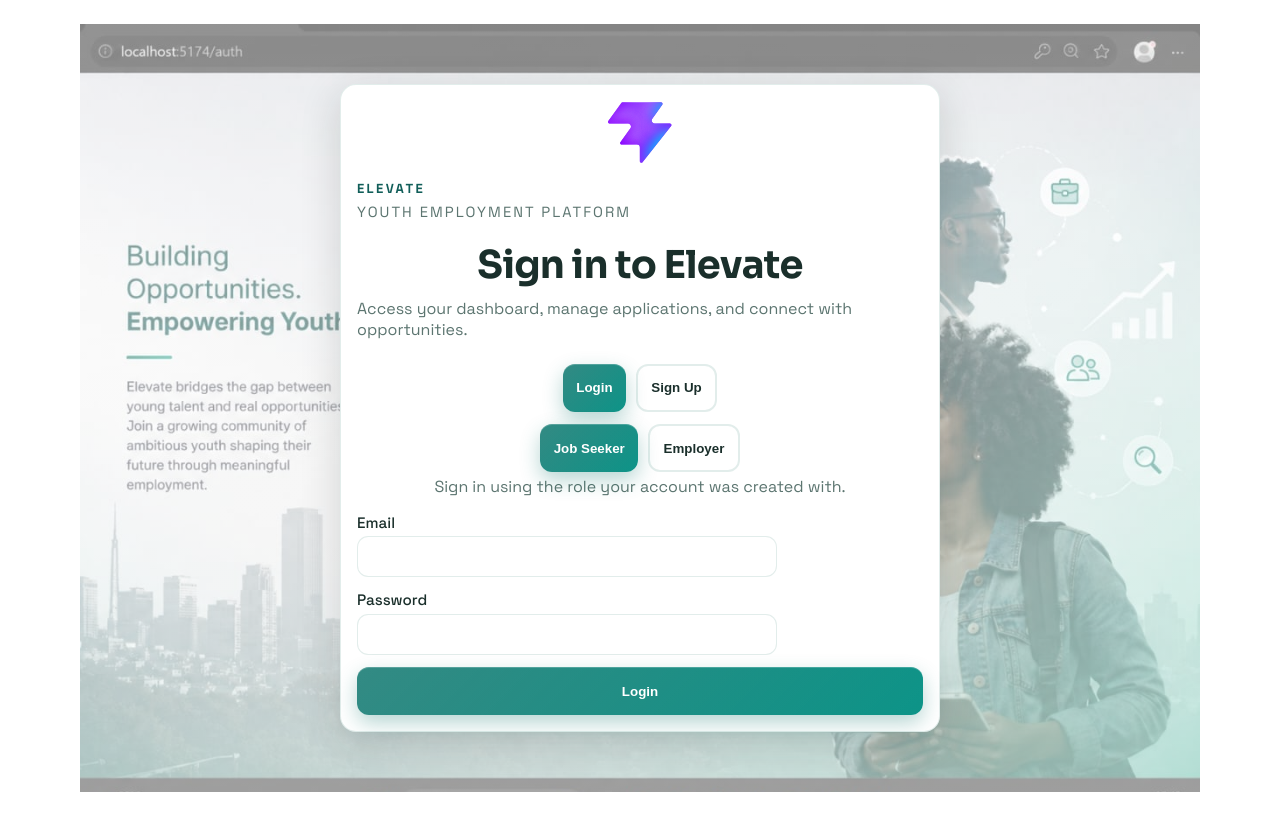
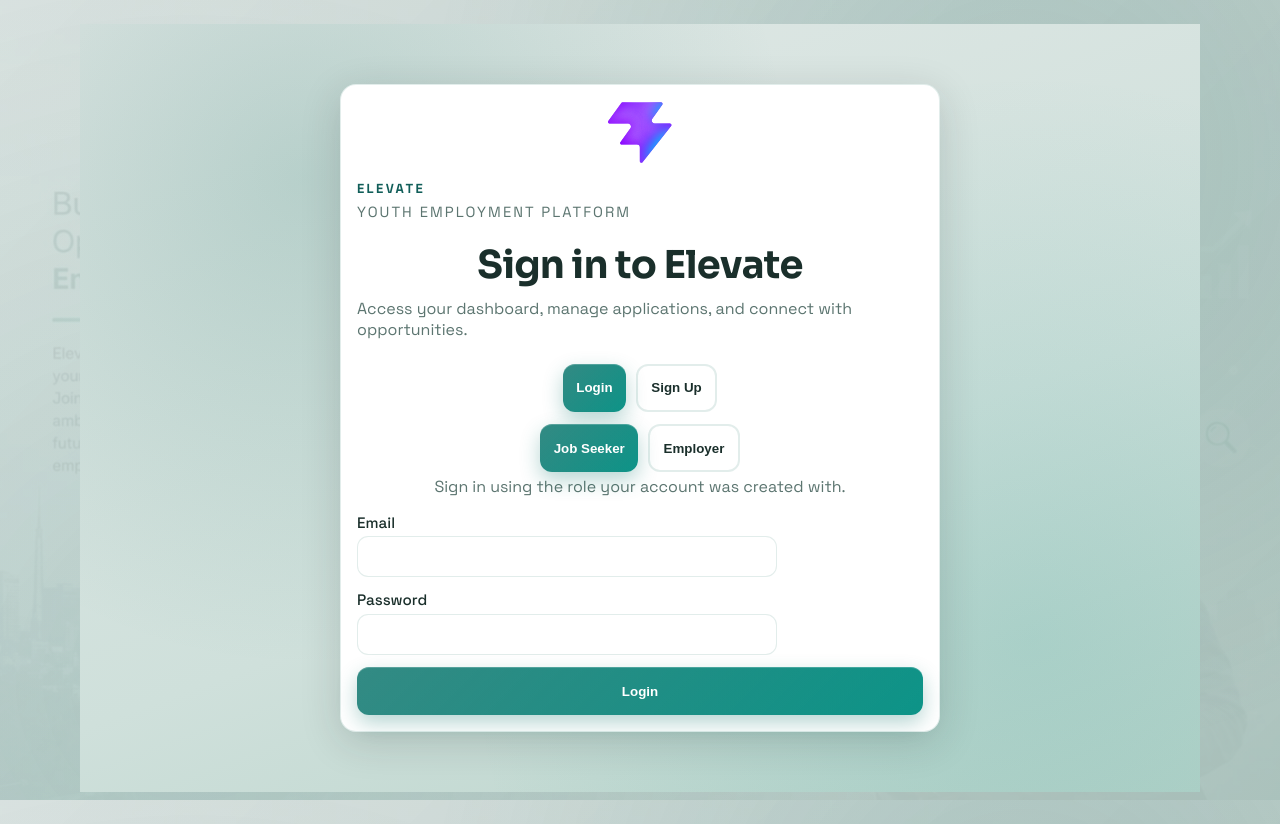
Before and after one commit to ninsiimaliron-collab/Elevate_platform, a React (Vite) app in the folder elevate-frontend/: page /auth in a window 1280 px wide. Built offline with nearby package versions, Linux system fonts and the light colour scheme.

Commit message:
update
update

```diff
--- a/elevate-frontend/src/index.css
+++ b/elevate-frontend/src/index.css
@@ -1,14 +1,14 @@
 @import url('https://fonts.googleapis.com/css2?family=Space+Grotesk:wght@400;500;700&family=Sora:wght@400;600;700&display=swap');
 
 :root {
- --bg-layer:
+--bg-layer:
   radial-gradient(circle at 80% 20%, rgba(20, 110, 95, 0.15) 0%, transparent 50%),
   radial-gradient(circle at 15% 85%, rgba(15, 118, 110, 0.1) 0%, transparent 55%),
   linear-gradient(
     135deg,
     rgba(215, 225, 222, 0.9) 0%,
     rgba(175, 195, 190, 0.95) 100%
-  ),,
+  ),
     url('./elevate_bg.jpeg') no-repeat center center / cover;
   --surface: rgba(255, 255, 255, 0.9);
   --surface-strong: #ffffff;
@@ -203,12 +203,12 @@ a {
   position: relative;
   overflow: hidden;
   background-image:
-    linear-gradient(rgba(255, 255, 255, 0.46), rgba(255, 255, 255, 0.56)),
-    url("/ras.jpg");
-  background-size: cover;
-  background-position: center;
-  background-repeat: no-repeat;
-}
+    radial-gradient(circle at 20% 20%, rgba(20, 110, 95, 0.18) 0%, transparent 45%),
+    radial-gradient(circle at 85% 80%, rgba(13, 148, 136, 0.14) 0%, transparent 50%),
+    linear-gradient(160deg, #e1e8e6 0%, #cfe0db 60%, #b9d4cb 100%);
+  background-attachment: fixed;
+}
+
 
 .auth-split-background {
   position: absolute;
```
